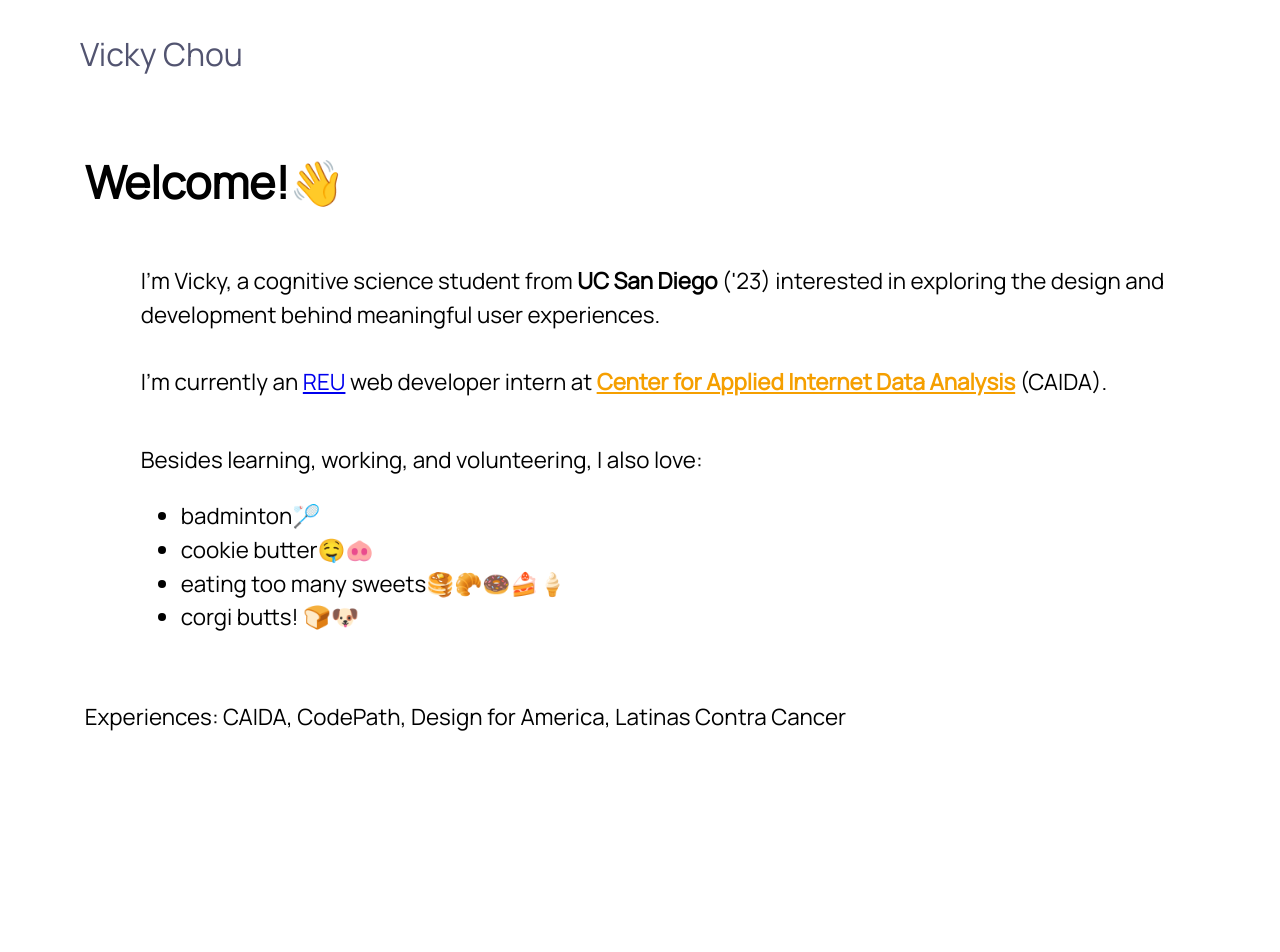
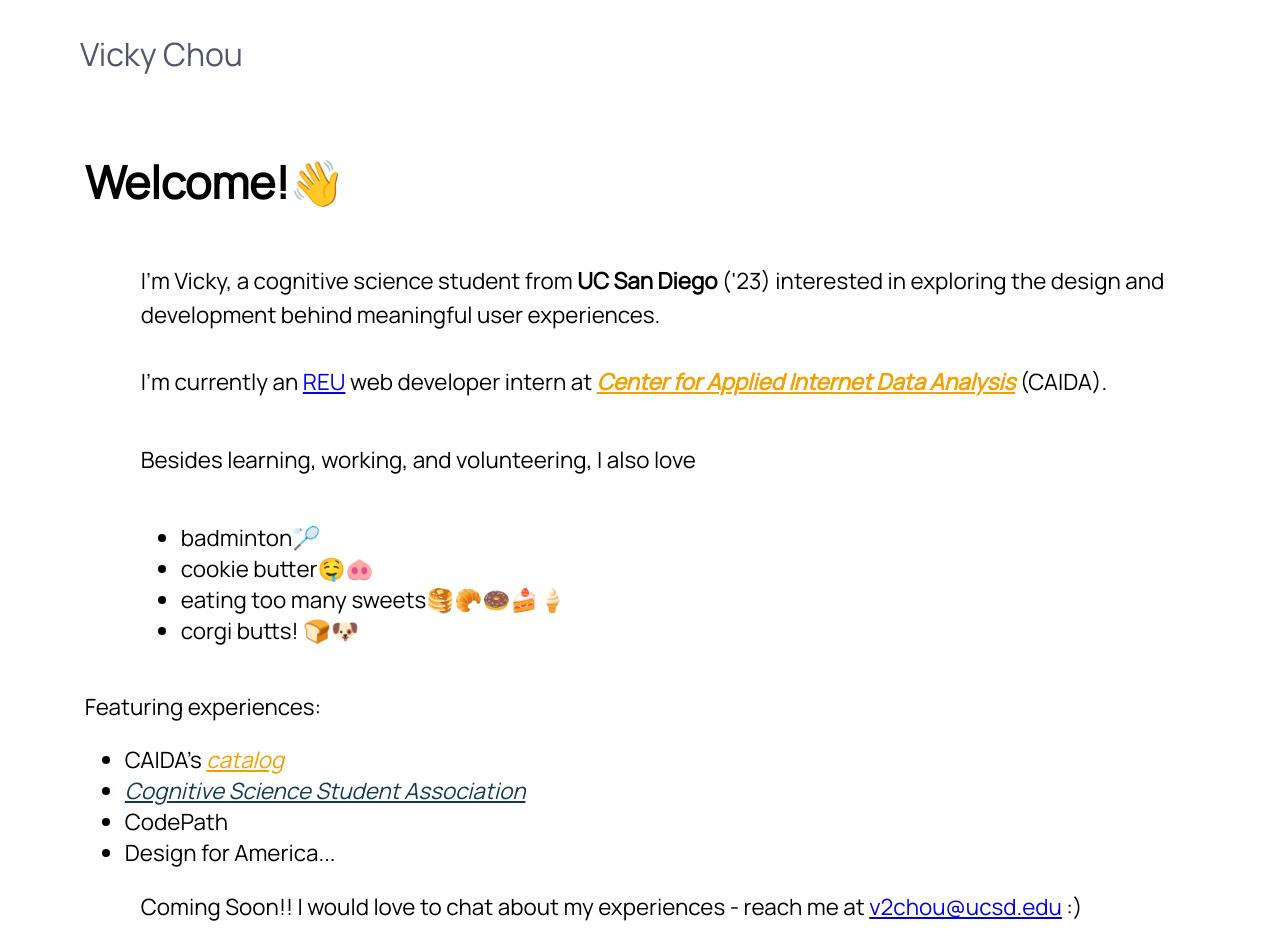
Before and after one commit to vchou105/vchou105.github.io, a React (Create React App) app: page / in a window 1280 px wide. Shown: the top 952 px of the page. Before the commit the page ends 832 px from the top, so only its background shows below. Built offline with nearby package versions, Linux system fonts and the light colour scheme.

Commit message:
updated soon to feature experiences

```diff
--- a/src/components/Home.js
+++ b/src/components/Home.js
@@ -6,7 +6,7 @@ function Home() {
     return (
         <div className="landing">
             <h1>Welcome!👋</h1>
-            <div className="intro">
+            <div className="intro content">
                 <div className='cols'>
                     <p className="">I'm Vicky, a cognitive science student from <strong>UC San Diego</strong> ('23) interested in exploring the design and development behind meaningful user experiences.
                     <br/><br/>
@@ -16,7 +16,7 @@ function Home() {
                     </p>
 
                 </div>
-                <p>Besides learning, working, and volunteering, I also love:
+                <p>Besides learning, working, and volunteering, I also love</p>
                     <ul>
                         <li>badminton🏸</li>
                         <li>cookie butter🤤🐽</li>
@@ -24,11 +24,16 @@ function Home() {
                         <li>corgi butts! 🍞🐶</li>
                     </ul>
                     {/* <span>My hobbies summed up in 3 emojis:</span> */}
-                </p>
             </div>
             <div className="experience">
-                Experiences: CAIDA, CodePath, Design for America, Latinas Contra Cancer
-
+                Featuring experiences:
+                <ul>
+                    <li>CAIDA's <a href="https://catalog.caida.org" className='caida'>catalog</a></li>
+                    <li><a href="https://cssa-ucsd.org/" className='cssa'>Cognitive Science Student Association</a></li>
+                    <li>CodePath</li>
+                    <li>Design for America...</li>
+                </ul>
+                <p className='content'>Coming Soon!! I would love to chat about my experiences - reach me at <a href="mailto:v2chou@ucsd.edu">v2chou@ucsd.edu</a> :)</p>
             </div>
         </div>
     )
--- a/src/css/Home.css
+++ b/src/css/Home.css
@@ -12,14 +12,31 @@ body {
 .intro {
     /* color: papayawhip; */
     /* color: white; */
-    margin-left: 2.5em;
     text-align: left;
     display: flex;
     flex-direction: column;
 }
 
+.content {
+    margin-left: 2.5em;
+}
+
 .caida {
     color: rgb(245, 159, 0);
+    font-style: italic;
+}
+
+.caida:hover {
+    font-weight: bold;
+}
+
+.cssa {
+    color: #133b51;
+    font-style: italic;
+}
+
+.cssa:hover{
+    font-weight: bold;
 }
 
 p {
```
